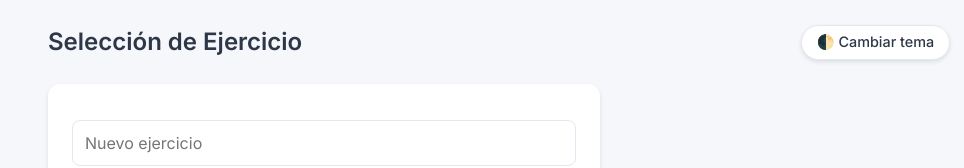
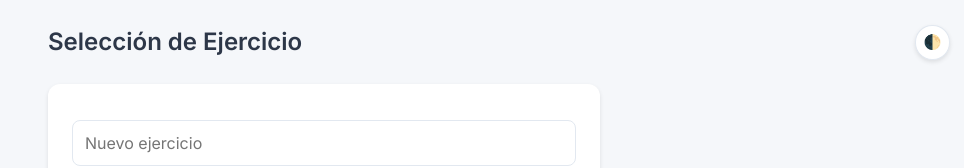
Before and after one commit to PabloVinado/GymCount, a plain HTML site: page index.html in a window 1280 px wide. Shown: the top 168 px of the page, without its empty margins (316-1280 px from the left). Drawn offline with nearby package versions, Linux system fonts and the light colour scheme.

Commit message:
Change dark mode button

```diff
--- a/index.html
+++ b/index.html
@@ -99,8 +99,7 @@
       top: 1em;
       right: 1em;
       width: auto;
-      padding: 0.5em 1em;
-      border-radius: 20px;
+            padding: 0.5em;      border-radius: 50%;
       font-size: 0.9em;
       z-index: 1000;
       background-color: var(--card-bg);
@@ -540,7 +539,7 @@
   </style>
 </head>
 <body>
-  <button class="theme-toggle" onclick="toggleTheme()">🌓 Cambiar tema</button>
+  <button class="theme-toggle" onclick="toggleTheme()">🌓</button>
 
   <div id="pantalla-seleccion" class="pantalla activa">
     <h2>Selección de Ejercicio</h2>
```
